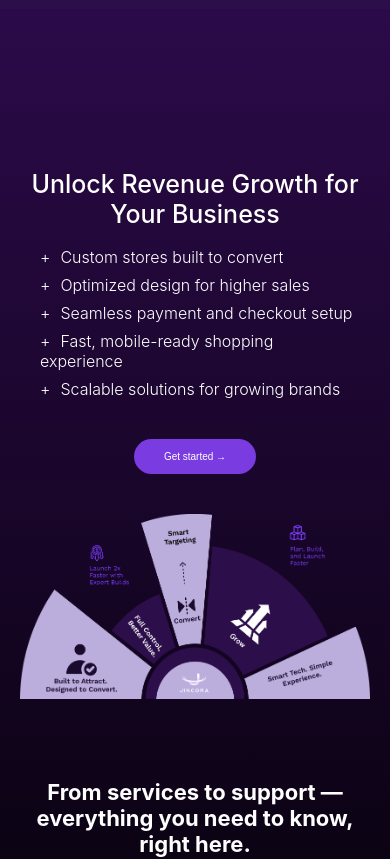
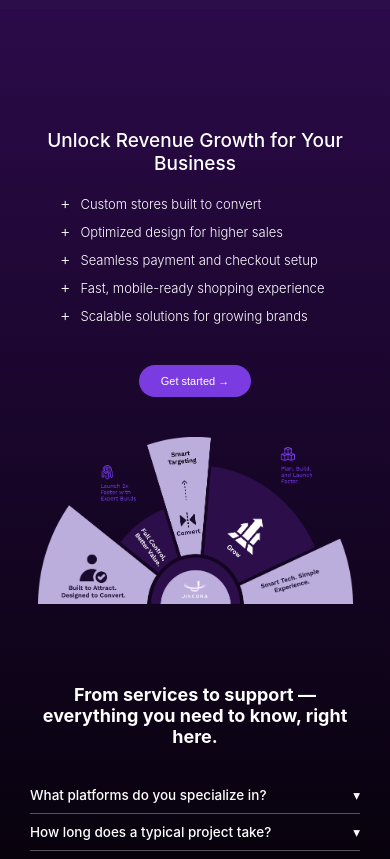
Before and after one commit to Jincora7/JincoraSite, a React (Vite) app: page / in a window 390 px wide. Shown: the part 3500-4359 px from the top of the page. Built offline with nearby package versions, Linux system fonts and the light colour scheme.

Commit message:
Growth Responsive

```diff
--- a/src/components/Home/GrowthSection/GrowthSection.css
+++ b/src/components/Home/GrowthSection/GrowthSection.css
@@ -148,3 +148,214 @@
     padding: 0 10px;
   }
 }
+
+
+
+/* iPhone 14 Pro Max (430px) */
+@media (max-width: 430px) {
+  .growth-content {
+    flex-direction: column;
+    align-items: center;
+    text-align: center;
+    margin-top: 60px;
+  }
+
+  .growth-text h2 {
+    font-size: 20px;
+  }
+
+  .growth-text ul {
+  list-style: none;
+  padding: 10px;
+  margin-left: 30px;
+  margin-bottom: 30px;
+    font-size: 13px;
+  font-weight: 300;
+
+    display: flex;
+  flex-direction: column;
+  gap: 8px; /* adjust spacing */
+  text-align: left;
+  }
+
+  .growth-btn {
+    font-size: 12px;
+    padding: 10px 25px;
+  }
+
+  .growth-chart img {
+    max-width: 90%;
+  }
+
+  .faq-section h3 {
+    font-size: 20px;
+  }
+
+  .faq-item summary {
+    font-size: 14px;
+  }
+
+  .faq-item p {
+    font-size: 12px;
+  }
+}
+
+/* iPhone XR (414px) */
+@media (max-width: 414px) {
+  .growth-content {
+    flex-direction: column;
+    align-items: center;
+    text-align: center;
+    margin-top: 60px;
+  }
+
+  .growth-text h2 {
+    font-size: 20px;
+  }
+
+  /* .growth-text ul {
+    font-size: 14px;
+    padding: 0;
+    margin: 20px 0;
+    text-align: center;
+  } */
+     .growth-text ul {
+  list-style: none;
+  padding: 10px;
+  margin-left: 30px;
+  margin-bottom: 30px;
+    font-size: 13px;
+  font-weight: 300;
+
+    display: flex;
+  flex-direction: column;
+  gap: 8px; /* adjust spacing */
+  text-align: left;
+  }
+
+  .growth-btn {
+    font-size: 12px;
+    padding: 10px 25px;
+  }
+
+  .growth-chart img {
+    max-width: 90%;
+  }
+
+  .faq-section h3 {
+    font-size: 20px;
+  }
+
+  .faq-item summary {
+    font-size: 14px;
+  }
+
+  .faq-item p {
+    font-size: 12px;
+  }
+}
+
+/* iPhone 12 Pro (390px) */
+@media (max-width: 390px) {
+  .growth-content {
+    flex-direction: column;
+    align-items: center;
+    text-align: center;
+    margin-top: 60px;
+  }
+
+  .growth-text h2 {
+    font-size: 19px;
+  }
+
+  .growth-text ul {
+  list-style: none;
+  padding: 10px;
+  margin-left: 30px;
+  margin-bottom: 30px;
+    font-size: 13px;
+  font-weight: 300;
+
+    display: flex;
+  flex-direction: column;
+  gap: 8px; /* adjust spacing */
+  text-align: left;
+  }
+
+  .growth-btn {
+    font-size: 11px;
+    padding: 10px 22px;
+  }
+
+  .growth-chart img {
+    max-width: 90%;
+  }
+
+  .faq-section h3 {
+    font-size: 18px;
+  }
+
+  .faq-item summary {
+    font-size: 13.5px;
+  }
+
+  .faq-item p {
+    font-size: 11px;
+  }
+}
+
+/* iPhone SE (375px) */
+@media (max-width: 375px) {
+  .growth-content {
+    flex-direction: column;
+    align-items: center;
+    text-align: center;
+    margin-top: 50px;
+  }
+
+  .growth-text h2 {
+    font-size: 18px;
+  }
+
+  /* .growth-text ul {
+    font-size: 13px;
+    padding: 0;
+    margin: 20px 0;
+    text-align: center;
+  } */
+
+  .growth-text ul {
+  list-style: none;
+  padding: 10px;
+  margin-left: 30px;
+  margin-bottom: 30px;
+    font-size: 13px;
+  font-weight: 300;
+
+    display: flex;
+  flex-direction: column;
+  gap: 8px; /* adjust spacing */
+  text-align: left;
+  }
+
+  .growth-btn {
+    font-size: 10px;
+    padding: 10px 20px;
+  }
+
+  .growth-chart img {
+    max-width: 90%;
+  }
+
+  .faq-section h3 {
+    font-size: 18px;
+  }
+
+  .faq-item summary {
+    font-size: 13px;
+  }
+
+  .faq-item p {
+    font-size: 11px;
+  }
+}
```
